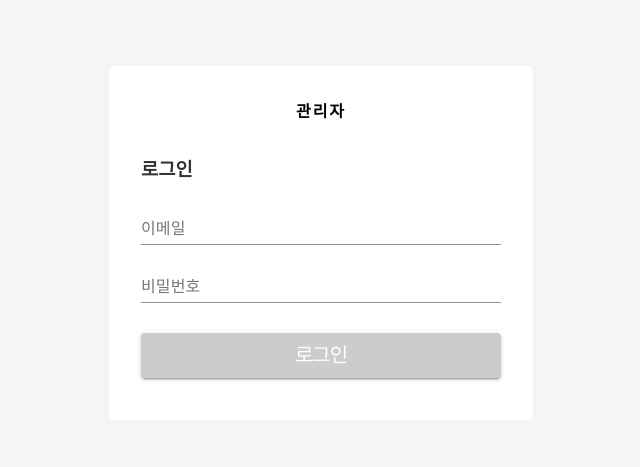
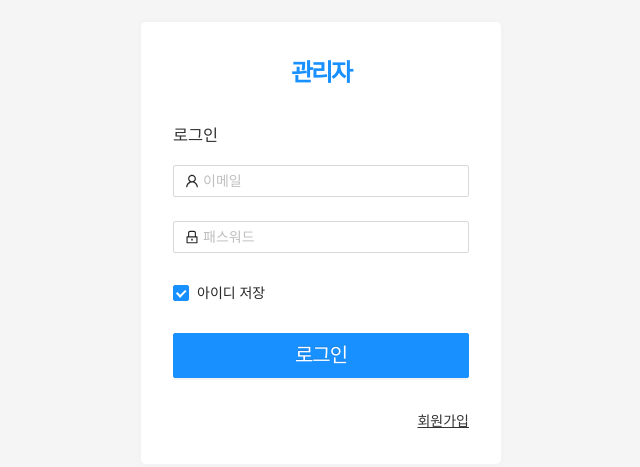
Before and after one commit to kkwoncokr/shopping_mall_admin, a React (Create React App) app: page /login in a window 1280 px wide. Shown: the part 157-624 px from the top of the page, without its empty margins (319-959 px from the left). Built offline with nearby package versions, Linux system fonts and the light colour scheme.

Commit message:
UPDATE : login register page 완성.

```diff
--- a/package.json
+++ b/package.json
@@ -3,10 +3,12 @@
   "version": "0.1.0",
   "private": true,
   "dependencies": {
+    "@ant-design/icons": "^4.3.0",
     "@material-ui/core": "^4.11.2",
     "@testing-library/jest-dom": "^5.11.4",
     "@testing-library/react": "^11.1.0",
     "@testing-library/user-event": "^12.1.10",
+    "antd": "^4.9.4",
     "react": "^17.0.1",
     "react-dom": "^17.0.1",
     "react-router-dom": "^5.2.0",
--- a/src/App.js
+++ b/src/App.js
@@ -4,6 +4,7 @@ import BoardPage from "./pages/BoardPage";
 import LoginPage from "./pages/LoginPage";
 import MainPage from "./pages/MainPage";
 import ProductPage from "./pages/ProductPage";
+import PurchasePage from "./pages/PurchasePage";
 import RegisterPage from "./pages/RegisterPage";
 
 const App = () => (
@@ -13,6 +14,7 @@ const App = () => (
     <Route component={RegisterPage} path="/register" />
     <Route component={ProductPage} path="/product" />
     <Route component={BoardPage} path="/board" />
+    <Route component={PurchasePage} path="/Purchase" />
   </>
 );
 
--- a/src/components/auth/AuthForm.js
+++ b/src/components/auth/AuthForm.js
@@ -1,8 +1,9 @@
 import React from "react";
 import styled from "styled-components";
-import TextField from "@material-ui/core/TextField";
-import { makeStyles } from "@material-ui/core/styles";
-import Button from "@material-ui/core/Button";
+import { Form, Input, Button, Checkbox } from "antd";
+import { UserOutlined, LockOutlined } from "@ant-design/icons";
+import "antd/dist/antd.css";
+import { Link } from "react-router-dom";
 
 const AuthFormBlock = styled.div`
   h3 {
@@ -11,52 +12,118 @@ const AuthFormBlock = styled.div`
     margin-bottom: 1rem;
   }
   button {
+    width: 100%;
     height: 45px;
     font-size: 20px;
     letter-spacing: -1px;
-    margin-top: 20px;
-    background: #ccc;
-  }
-  button:hover {
-    background: #333;
   }
 `;
-const useStyles = makeStyles(() => ({
-  root: {
-    "& > *": {
-      //   margin: theme.spacing(1),
-      width: "100%",
-      marginBottom: "10px",
-    },
-  },
-  input: {
-    color: "#000",
-    // borderBottom: "1px solid red",
-  },
-}));
-
-const AuthForm = () => {
-  const classes = useStyles();
+const Footer = styled.div`
+  margin-top: 2rem;
+  text-align: right;
+  a {
+    color: #333;
+    text-decoration: underline;
+    &:hover {
+      color: #000;
+    }
+  }
+`;
+const textMap = {
+  login: "로그인",
+  register: "회원가입",
+};
+const AuthForm = ({ type }) => {
+  const onFinish = (values) => {
+    console.log("Received values of form: ", values);
+  };
+  const text = textMap[type];
   return (
     <AuthFormBlock>
-      <h3>로그인</h3>
-      <form className={classes.root} noValidate autoComplete="off">
-        <TextField
-          id="standard-basic"
-          className={classes.input}
-          label="이메일"
+      <h3>{text}</h3>
+      <Form
+        name="normal_login"
+        className="login-form"
+        initialValues={{
+          remember: true,
+        }}
+        onFinish={onFinish}
+      >
+        <Form.Item
+          name="email"
           type="email"
-        />
-        <TextField
-          id="standard-basic"
-          className={classes.input}
-          label="비밀번호"
-          type="password"
-        />
-        <Button variant="contained" color="primary">
-          로그인
-        </Button>
-      </form>
+          rules={[
+            {
+              required: true,
+              message: "이메일을 입력하세요",
+            },
+          ]}
+        >
+          <Input
+            prefix={<UserOutlined className="site-form-item-icon" />}
+            placeholder="이메일"
+          />
+        </Form.Item>
+        <Form.Item
+          name="password"
+          rules={[
+            {
+              required: true,
+              message: "패스워드를 입력하세요",
+            },
+          ]}
+        >
+          <Input
+            prefix={<LockOutlined className="site-form-item-icon" />}
+            type="password"
+            placeholder="패스워드"
+          />
+        </Form.Item>
+        {type === "login" && (
+          <>
+            <Form.Item>
+              <Form.Item name="remember" valuePropName="checked" noStyle>
+                <Checkbox>아이디 저장</Checkbox>
+              </Form.Item>
+            </Form.Item>
+          </>
+        )}
+        {type === "register" && (
+          <>
+            <Form.Item
+              name="passwordConfirm"
+              rules={[
+                {
+                  required: true,
+                  message: "비밀번호가 일치하지 않습니다.",
+                },
+              ]}
+            >
+              <Input
+                prefix={<LockOutlined className="site-form-item-icon" />}
+                type="password"
+                placeholder="비밀번호를 다시 입력하세요"
+              />
+            </Form.Item>
+          </>
+        )}
+        <Form.Item>
+          <Button
+            type="primary"
+            htmlType="submit"
+            className="login-form-button"
+          >
+            {text}
+          </Button>
+        </Form.Item>
+        <Footer>
+          {type === "login" ? (
+            <Link to="/register">회원가입</Link>
+          ) : (
+            <Link to="/login">로그인</Link>
+          )}
+        </Footer>
+      </Form>
     </AuthFormBlock>
   );
 };
--- a/src/components/auth/AuthTemplate.js
+++ b/src/components/auth/AuthTemplate.js
@@ -20,8 +20,9 @@ const WhiteBox = styled.div`
     display: block;
     padding-bottom: 2rem;
     text-align: center;
+    font-size: 24px;
     font-weight: bold;
-    letter-spacing: 2px;
+    letter-spacing: -2px;
   }
   box-shadow: 0 0 8px rgba(0, 0, 0, 0.025);
   padding: 2rem;
--- /dev/null
+++ b/src/containers/auth/LoginForm.js
@@ -0,0 +1,6 @@
+import React from "react";
+import AuthForm from "../../components/auth/AuthForm";
+
+const LoginForm = () => <AuthForm type="login" />;
+
+export default LoginForm;
--- /dev/null
+++ b/src/containers/auth/RegisterForm.js
@@ -0,0 +1,6 @@
+import React from "react";
+import AuthForm from "../../components/auth/AuthForm";
+
+const RegisterForm = () => <AuthForm type="register" />;
+
+export default RegisterForm;
--- a/src/pages/LoginPage.js
+++ b/src/pages/LoginPage.js
@@ -1,11 +1,10 @@
 import React from "react";
-import AuthForm from "../components/auth/AuthForm";
 import AuthTemplate from "../components/auth/AuthTemplate";
+import LoginForm from "../containers/auth/LoginForm";
 
 const LoginPage = () => (
   <AuthTemplate>
-    <AuthForm />
+    <LoginForm />
   </AuthTemplate>
 );
-
 export default LoginPage;
--- /dev/null
+++ b/src/pages/PurchasePage.js
@@ -0,0 +1,5 @@
+import React from "react";
+
+const PurchasePage = () => <div>구매페이지</div>;
+
+export default PurchasePage;
--- a/src/pages/RegisterPage.js
+++ b/src/pages/RegisterPage.js
@@ -1,10 +1,10 @@
 import React from "react";
-import AuthForm from "../components/auth/AuthForm";
 import AuthTemplate from "../components/auth/AuthTemplate";
+import RegisterForm from "../containers/auth/RegisterForm";
 
 const RegisterPage = () => (
   <AuthTemplate>
-    <AuthForm />
+    <RegisterForm />
   </AuthTemplate>
 );
 
```
Also changed, not shown: .eslintrc.json, 1 other file (tests, documents, lock files or other folders).
